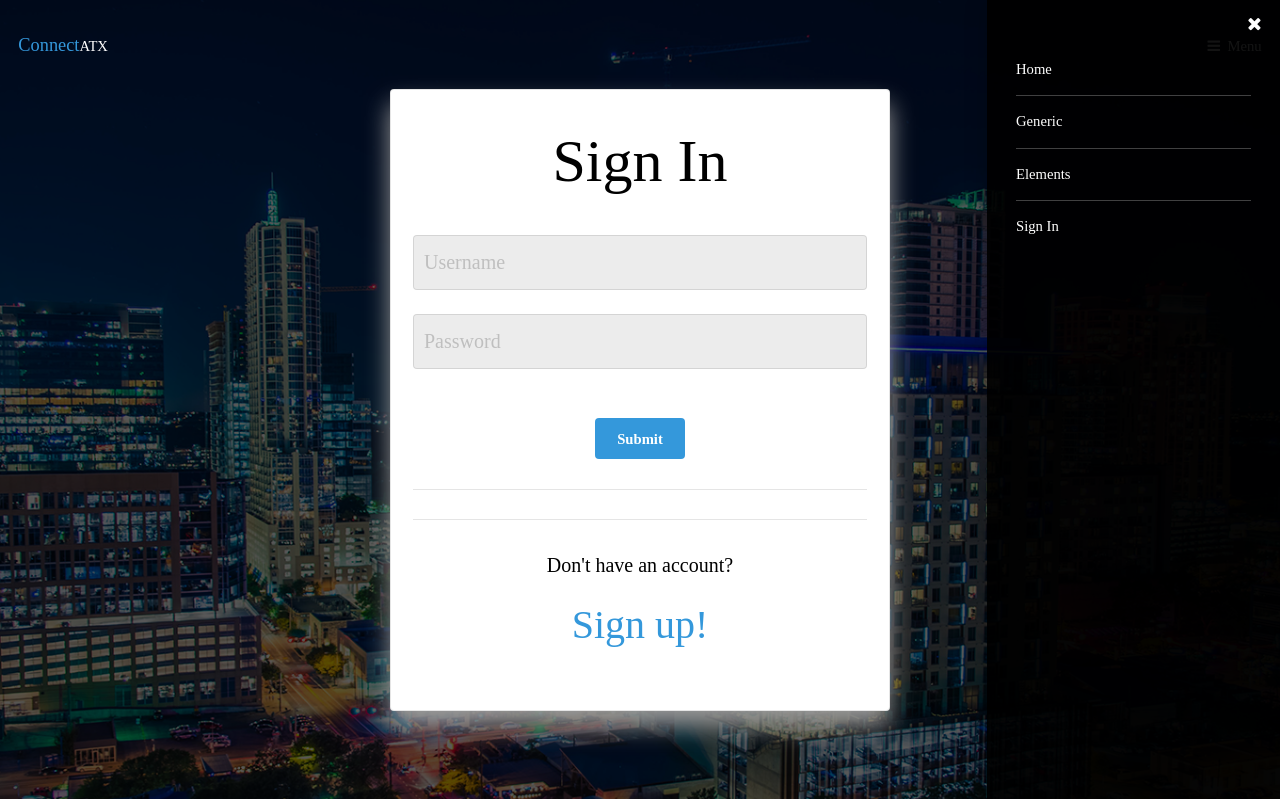
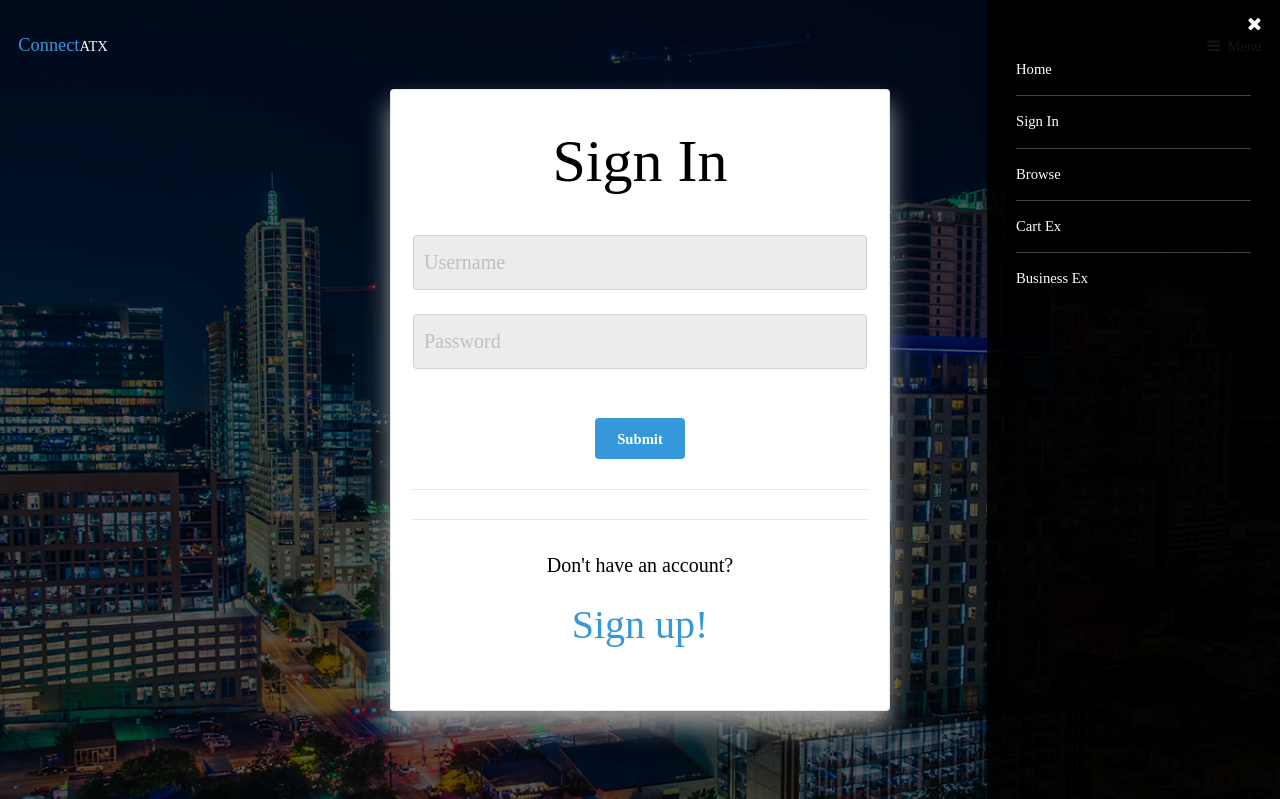
Before and after one commit to Winterwyrm/urban, a PHP site: page /signin.php in a window 1280 px wide, after a click on "Menu". Shown: the top 799 px of the page. Run offline with PHP 8.4, Linux system fonts and the light colour scheme; some libraries are stand-ins or nearby versions; some web fonts are replaced.

Commit message:
Menu update

```diff
--- a/BusinessPage.html
+++ b/BusinessPage.html
@@ -39,9 +39,10 @@
 				<ul class="links">
 					<li><a href="index.php">Home</a></li>
 					<li><a href="signin.php">Sign In</a></li>
+					<li><a href="SearchPage ex.php">Browse</a></li>
 					<li><a href="Cart.php">Cart Ex</a></li>
 					<li><a href="BusinessPage.html">Business Ex</a></li>
-					<?php include 'backend/display_info.php' ?>
+					<!--<?php include 'backend/display_info.php' ?>-->
 
 				</ul>
 			</nav>
--- a/Cart.php
+++ b/Cart.php
@@ -37,9 +37,10 @@
 				<ul class="links">
 					<li><a href="index.php">Home</a></li>
 					<li><a href="signin.php">Sign In</a></li>
+					<li><a href="SearchPage ex.php">Browse</a></li>
 					<li><a href="Cart.php">Cart Ex</a></li>
 					<li><a href="BusinessPage.html">Business Ex</a></li>
-					<?php include 'backend/display_info.php'; ?>
+					<?php include 'backend/display_info.php' ?>
 				</ul>
 			</nav>
 			<?php
--- a/Product.php
+++ b/Product.php
@@ -37,8 +37,9 @@
 		<!-- Nav -->
 			<nav id="menu2">
 				<ul class="links">
-					<li><a href="index.php">Home</a></li>
+					<<li><a href="index.php">Home</a></li>
 					<li><a href="signin.php">Sign In</a></li>
+					<li><a href="SearchPage ex.php">Browse</a></li>
 					<li><a href="Cart.php">Cart Ex</a></li>
 					<li><a href="BusinessPage.html">Business Ex</a></li>
 					<?php include 'backend/display_info.php' ?>
--- a/ProductInput.php
+++ b/ProductInput.php
@@ -39,6 +39,7 @@
 				<ul class="links">
 					<li><a href="index.php">Home</a></li>
 					<li><a href="signin.php">Sign In</a></li>
+					<li><a href="SearchPage ex.php">Browse</a></li>
 					<li><a href="Cart.php">Cart Ex</a></li>
 					<li><a href="BusinessPage.html">Business Ex</a></li>
 					<?php include 'backend/display_info.php' ?>
--- a/SearchPage ex.php
+++ b/SearchPage ex.php
@@ -38,6 +38,7 @@
 				<ul class="links">
 					<li><a href="index.php">Home</a></li>
 					<li><a href="signin.php">Sign In</a></li>
+					<li><a href="SearchPage ex.php">Browse</a></li>
 					<li><a href="Cart.php">Cart Ex</a></li>
 					<li><a href="BusinessPage.html">Business Ex</a></li>
 					<?php include 'backend/display_info.php' ?>
--- a/index.php
+++ b/index.php
@@ -24,6 +24,7 @@
 				<ul class="links">
 					<li><a href="index.php">Home</a></li>
 					<li><a href="signin.php">Sign In</a></li>
+					<li><a href="SearchPage ex.php">Browse</a></li>
 					<li><a href="Cart.php">Cart Ex</a></li>
 					<li><a href="BusinessPage.html">Business Ex</a></li>
 					<?php include 'backend/display_info.php' ?>
--- a/search.php
+++ b/search.php
@@ -43,6 +43,7 @@ session_cache_limiter(false);
 				<ul class="links">
 					<li><a href="index.php">Home</a></li>
 					<li><a href="signin.php">Sign In</a></li>
+					<li><a href="SearchPage ex.php">Browse</a></li>
 					<li><a href="Cart.php">Cart Ex</a></li>
 					<li><a href="BusinessPage.html">Business Ex</a></li>
 					<?php include 'backend/display_info.php' ?>
--- a/signin.php
+++ b/signin.php
@@ -25,10 +25,11 @@
 			<nav id="menu">
 				<ul class="links">
 					<li><a href="index.php">Home</a></li>
-					<li><a href="generic.html">Generic</a></li>
-					<li><a href="elements.html">Elements</a></li>
 					<li><a href="signin.php">Sign In</a></li>
-					<?php include 'backend/display_info.php'; ?>
+					<li><a href="SearchPage ex.php">Browse</a></li>
+					<li><a href="Cart.php">Cart Ex</a></li>
+					<li><a href="BusinessPage.html">Business Ex</a></li>
+					<?php include 'backend/display_info.php' ?>
 				</ul>
 			</nav>
 
```
Also changed, not shown: Signup.php (+5 -4 lines).
